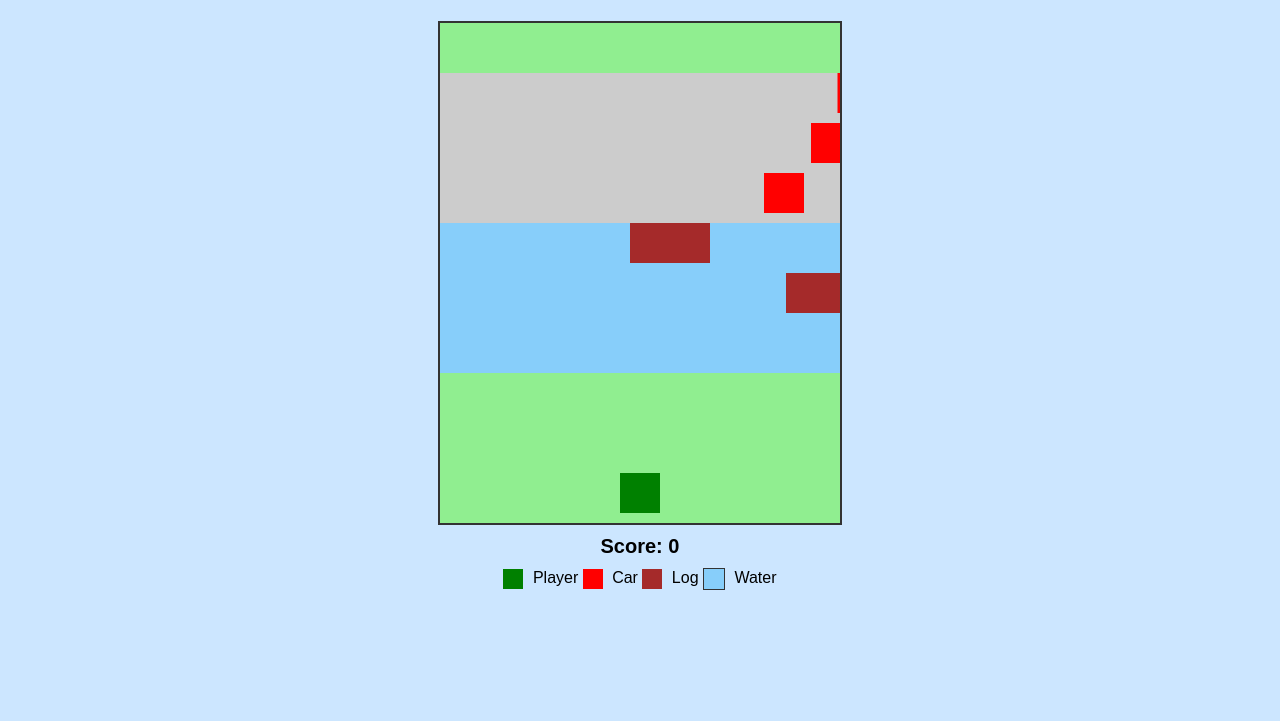
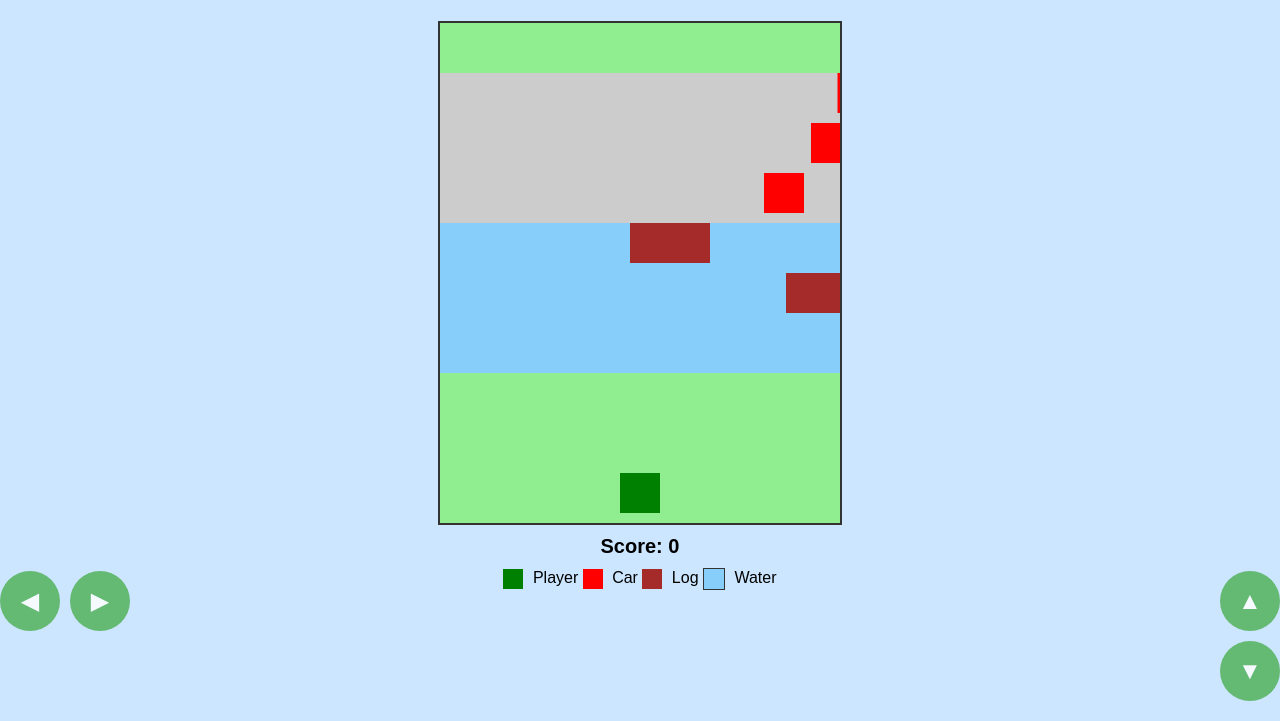
Before and after one commit to abenojaharold12-sketch/e-chain-1, a website: page games/frogger.html in a window 1280 px wide. Shown: the part 79-800 px from the top of the page. Drawn offline with Linux system fonts and the light colour scheme.

Commit message:
Update frogger.html

```diff
--- a/games/frogger.html
+++ b/games/frogger.html
@@ -12,6 +12,7 @@
       align-items: center;
       background-color: #cce6ff;
       margin: 0;
+      position: relative;
     }
     canvas {
       border: 2px solid #333;
@@ -47,6 +48,41 @@
       margin-right: 5px;
       vertical-align: middle;
     }
+
+    /* Mobile control buttons */
+    .controls {
+      position: fixed;
+      width: 100%;
+      bottom: 20px;
+      left: 0;
+      display: flex;
+      justify-content: space-between;
+      pointer-events: none; /* allow canvas to still capture clicks if needed */
+    }
+    .controls .left-right, .controls .up-down {
+      display: flex;
+      flex-direction: row;
+      gap: 10px;
+      pointer-events: auto; /* enable clicking buttons */
+    }
+    .controls .up-down {
+      flex-direction: column;
+    }
+    .controls button {
+      width: 60px;
+      height: 60px;
+      border-radius: 50%;
+      font-size: 24px;
+      border: none;
+      background-color: #4CAF50;
+      color: white;
+      cursor: pointer;
+      opacity: 0.8;
+      transition: opacity 0.2s;
+    }
+    .controls button:hover {
+      opacity: 1;
+    }
   </style>
 </head>
 <body>
@@ -60,6 +96,18 @@
     <span style="background-color: red;"></span> Car
     <span style="background-color: brown;"></span> Log
     <span style="background-color: #87CEFA; border:1px solid #333;"></span> Water
+  </div>
+
+  <!-- Mobile controls -->
+  <div class="controls">
+    <div class="left-right">
+      <button onclick="mobileMove('left')">◀</button>
+      <button onclick="mobileMove('right')">▶</button>
+    </div>
+    <div class="up-down">
+      <button onclick="mobileMove('up')">▲</button>
+      <button onclick="mobileMove('down')">▼</button>
+    </div>
   </div>
 
   <script>
@@ -79,14 +127,12 @@
       logs = [];
 
       for (let i = 1; i <= 3; i++) {
-        // Cars
         const speed = 2 + i * 0.5;
         const car = { x: Math.random() * canvas.width, y: i * laneHeight, width: 40, height: 40, color: "red", speed };
         cars.push(car);
       }
 
       for (let i = 1; i <= 2; i++) {
-        // Logs
         const logSpeed = 1 + i;
         const log = { x: Math.random() * canvas.width, y: (i+3) * laneHeight, width: 80, height: 40, color: "brown", speed: logSpeed };
         logs.push(log);
@@ -96,15 +142,11 @@
     function draw() {
       ctx.clearRect(0, 0, canvas.width, canvas.height);
 
-      // Draw water/lane lines
+      // Draw lanes
       for (let i = 0; i <= 10; i++) {
-        if (i >= 4 && i <= 6) {
-          ctx.fillStyle = "#87CEFA"; // water
-        } else if (i >= 1 && i <=3) {
-          ctx.fillStyle = "#ccc"; // road
-        } else {
-          ctx.fillStyle = "#90EE90"; // safe grass
-        }
+        if (i >= 4 && i <= 6) ctx.fillStyle = "#87CEFA"; // water
+        else if (i >= 1 && i <=3) ctx.fillStyle = "#ccc"; // road
+        else ctx.fillStyle = "#90EE90"; // grass
         ctx.fillRect(0, i * laneHeight, canvas.width, laneHeight);
       }
 
@@ -124,7 +166,7 @@
         ctx.fillRect(log.x, log.y, log.width, log.height);
       });
 
-      // Draw score
+      // Score
       document.getElementById("score").innerText = "Score: " + score;
     }
 
@@ -154,7 +196,7 @@
         }
       }
 
-      // Water: if in water lanes (4-6) without a log
+      // Water lanes
       if (player.y >= 4 * laneHeight && player.y <= 6 * laneHeight) {
         let onLog = false;
         for (let log of logs) {
@@ -165,7 +207,7 @@
             player.y < log.y + log.height
           ) {
             onLog = true;
-            player.x -= log.speed; // player moves with log
+            player.x -= log.speed; // move with log
           }
         }
         if (!onLog) {
@@ -174,7 +216,7 @@
         }
       }
 
-      // Win
+      // Win / forward
       if (player.y < laneHeight) {
         score += 10;
         moveScreen();
@@ -187,19 +229,28 @@
       logs.forEach(log => log.y += laneHeight / 2);
     }
 
-    document.addEventListener("keydown", (e) => {
+    function mobileMove(direction) {
+      const moveAmount = laneHeight;
       if (gameOver) return;
-      const moveAmount = laneHeight;
-      if (e.key === "ArrowUp") player.y -= moveAmount;
-      if (e.key === "ArrowDown") player.y += moveAmount;
-      if (e.key === "ArrowLeft") player.x -= moveAmount;
-      if (e.key === "ArrowRight") player.x += moveAmount;
 
-      // Stay inside canvas
+      if (direction === "up") player.y -= moveAmount;
+      if (direction === "down") player.y += moveAmount;
+      if (direction === "left") player.x -= moveAmount;
+      if (direction === "right") player.x += moveAmount;
+
+      // Keep player inside canvas
       if (player.x < 0) player.x = 0;
       if (player.x + player.width > canvas.width) player.x = canvas.width - player.width;
       if (player.y < 0) player.y = 0;
       if (player.y + player.height > canvas.height) player.y = canvas.height - player.height;
+    }
+
+    document.addEventListener("keydown", (e) => {
+      if (gameOver) return;
+      if (e.key === "ArrowUp") mobileMove("up");
+      if (e.key === "ArrowDown") mobileMove("down");
+      if (e.key === "ArrowLeft") mobileMove("left");
+      if (e.key === "ArrowRight") mobileMove("right");
     });
 
     function showRestartButton() {
```
